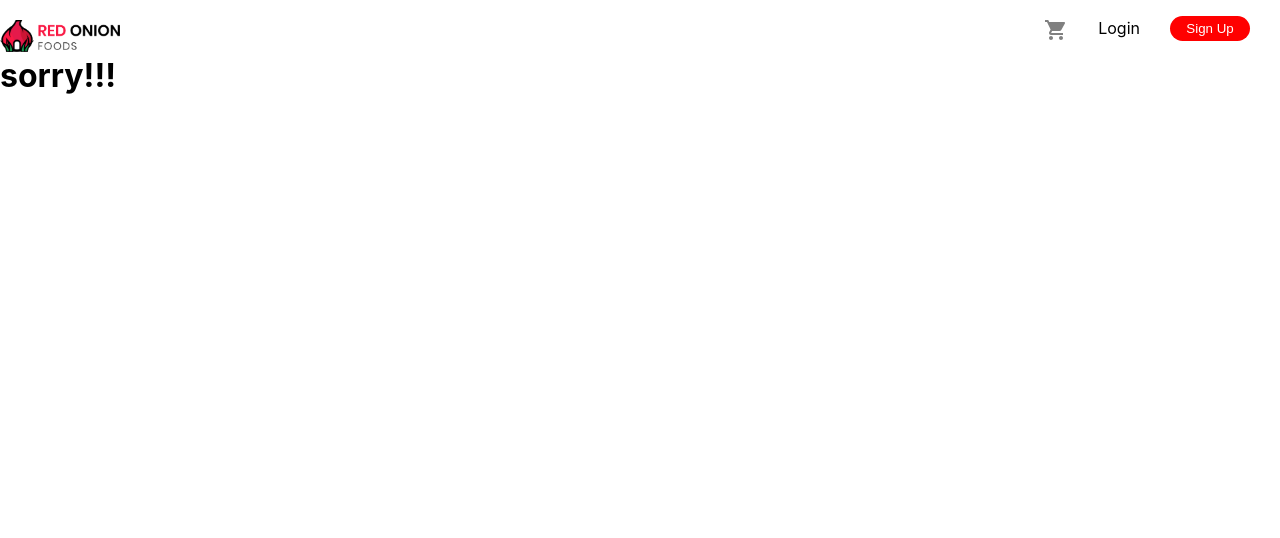
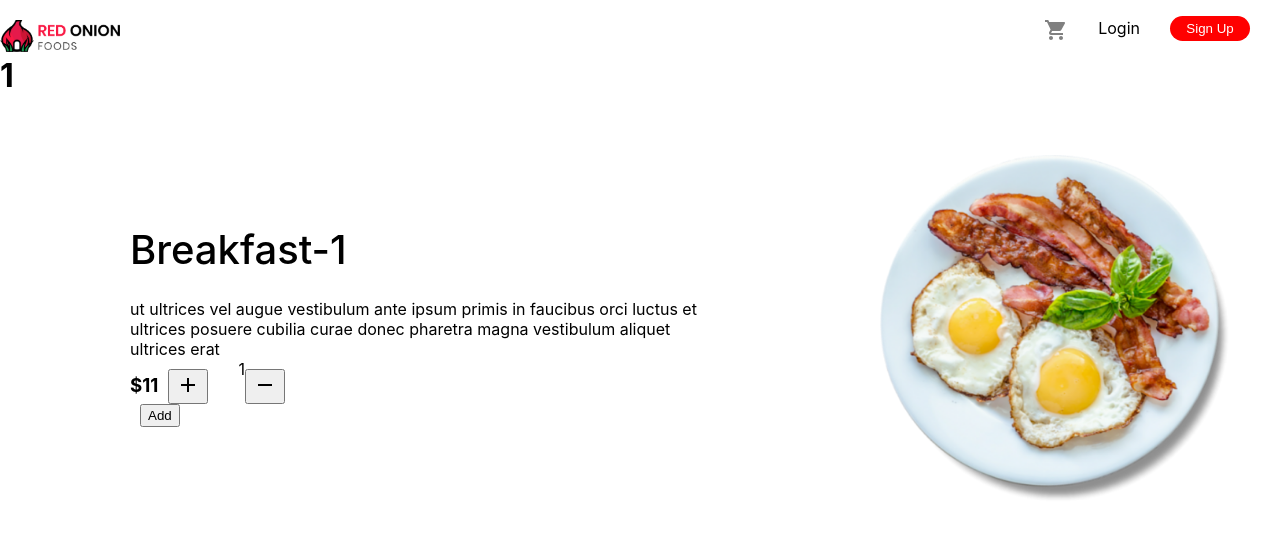
Before and after one commit to sshatil/hot-onion--restaurant, a React (Create React App) app: page /item/1 in a window 1280 px wide. Shown: the top 538 px of the page. Built offline with nearby package versions, Linux system fonts and the light colour scheme.

Commit message:
increase food order and decrease order

```diff
--- a/src/App.js
+++ b/src/App.js
@@ -4,6 +4,7 @@ import Navbar from "./components/Navbar/Navbar";
 import { BrowserRouter as Router, Switch, Route, Link } from "react-router-dom";
 import Home from "./components/Home/Home";
 import NoMatch from "./components/NoMatch/NoMatch";
+import FoodItemsDetails from "./components/FoodItemsDetails/FoodItemsDetails";
 
 function App() {
   return (
@@ -12,6 +13,9 @@ function App() {
       <Switch>
         <Route exact path="/">
           <Home />
+        </Route>
+        <Route path="/item/:productId">
+          <FoodItemsDetails />
         </Route>
         <Route path="*">
           <NoMatch />
--- a/src/components/AllItems/AllItems.css
+++ b/src/components/AllItems/AllItems.css
@@ -15,9 +15,15 @@
 .items p {
     text-align: center;
 }
+.items h4,p {
+    color: black;
+}
 .items {
     display: flex;
     flex-direction: column;
     justify-content: center;
     align-items: center;
 }
+.send-data {
+    text-decoration: none;
+}
--- a/src/components/AllItems/AllItems.js
+++ b/src/components/AllItems/AllItems.js
@@ -1,9 +1,12 @@
 import React from 'react'
+import { Link } from 'react-router-dom';
 import "./AllItems.css"
 
 const AllItems = (props) => {
-    const {img,name,price,title} = props.foodItem
+    const {img,name,price,title,id} = props.foodItem
     return (
+      <div>
+        <Link className="send-data" to={"/item/" + id}>
           <div className="all-items">
             <div className="items">
               <img src={img} alt="" />
@@ -12,6 +15,8 @@ const AllItems = (props) => {
               <h4>$ {price}</h4>
             </div>
           </div>
+        </Link>
+      </div>
     );
 }
 
--- a/src/components/FoodItems/FoodItems.js
+++ b/src/components/FoodItems/FoodItems.js
@@ -9,9 +9,6 @@ const FoodItems = () => {
     const [foodItems, setFoodItems] = useState(lunch)
     const filter = (foodType) => {
         const filterData = data.filter((item) => item.type === foodType);
-        if (filterData){
-
-        }
         setFoodItems(filterData)
     }
     return (
--- /dev/null
+++ b/src/components/FoodItemsDetails/FoodItemsDetails.js
@@ -0,0 +1,18 @@
+import React from "react";
+import { useParams } from "react-router-dom";
+import data from "../../fakeData/data";
+import FoodOrder from "../FoodOrder/FoodOrder";
+
+const FoodItemsDetails = () => {
+  const { productId } = useParams();
+  const orderItems = data.find((food) => food.id == productId);
+//   console.log(foodItems);
+  return (
+    <div>
+      <h1>{productId}</h1>
+      <FoodOrder orderItems={orderItems} />
+    </div>
+  );
+};
+
+export default FoodItemsDetails;
--- /dev/null
+++ b/src/components/FoodOrder/FoodOrder.css
@@ -0,0 +1,42 @@
+.food-order {
+    display: flex;
+    /* padding: 20px 120px; */
+}
+.order-left {
+    margin: 130px;
+}
+.order-left h4 {
+    font-size: 40px;
+    font-weight: 500;
+}
+.details {
+    margin-top:25px
+}
+.order-price {
+    margin-top: 15px;
+}
+.order-right img {
+    width: 350px;
+    padding-top: 60px;
+    margin-right: 50px;
+}
+.price {
+    display: flex;
+}
+.order-count {
+    display: flex;
+}
+.order-count button {
+    height: 35px;
+    margin-top: 10px
+}
+.add-btn {
+    margin-left: 10px;
+}
+.remove-btn {
+    margin-right: 30px;
+}
+.add-btn {
+    /* width: 60px; */
+    height: 23px;
+}
--- /dev/null
+++ b/src/components/FoodOrder/FoodOrder.js
@@ -0,0 +1,53 @@
+import React, { useState } from 'react'
+import "./FoodOrder.css"
+import AddIcon from "@material-ui/icons/Add";
+import RemoveIcon from "@material-ui/icons/Remove";
+import AddShoppingCartIcon from "@material-ui/icons/AddShoppingCart";
+import OrderCart from '../OrderCart/OrderCart';
+
+const FoodOrder = (props) => {
+    const {name,details,price,img} = props.orderItems
+    const [count, setCount] = useState(1)
+    const [totalPrice, setTotalPrice] = useState(price)
+    const addFood = () => {
+        const totalFood = count + 1
+        setCount(totalFood)
+        const total = price * totalFood
+        setTotalPrice(total);
+    }
+    const removedFood = () => {
+        const totalFood = count - 1;
+        setCount(totalFood);
+        const total = price * totalFood;
+        setTotalPrice(total);
+    }
+    console.log(totalPrice);
+
+    return (
+      <div className="food-order">
+        <div className="order-left">
+          <h4>{name}</h4>
+          <p className="details">{details}</p>
+          <div className="price">
+            <h3 className="order-price">${totalPrice}</h3>
+            <div className="order-count">
+              <button onClick={addFood} className="add-btn">
+                <AddIcon />
+              </button>
+              <span>{count}</span>
+              <button onClick={removedFood} className="remove-btn">
+                <RemoveIcon />
+              </button>
+            </div>
+          </div>
+          <button className="add-btn">Add</button>
+        </div>
+        <div className="order-right">
+          <img src={img} alt="" />
+        </div>
+        <OrderCart orderItems={props.orderItems} />
+      </div>
+    );
+}
+
+export default FoodOrder
--- a/src/components/Header/Header.css
+++ b/src/components/Header/Header.css
@@ -2,6 +2,8 @@
   background-image: url(../../images/bannerbackground.png);
   background-size: cover;
   background-repeat: no-repeat;
+  background-position: center center;
+  background-attachment: fixed;
   width: 100%;
   height: 500px;
 }
--- a/src/components/Header/Header.js
+++ b/src/components/Header/Header.js
@@ -1,6 +1,6 @@
 import React from "react";
 import "./Header.css";
-import background from "../../images/bannerbackground.png";
+// import background from "../../images/bannerbackground.png";
 
 const Header = () => {
   return (
--- /dev/null
+++ b/src/components/OrderCart/OrderCart.js
@@ -0,0 +1,12 @@
+import React from 'react'
+
+const OrderCart = (props) => {
+    console.log(props.orderItems);
+    return (
+        <div>
+
+        </div>
+    )
+}
+
+export default OrderCart
```
Also changed, not shown: src/components/OrderCart/OrderCart.css (added), 1 other file (tests, documents, lock files or other folders). Lines whose indentation alone changed are shown as unchanged.
